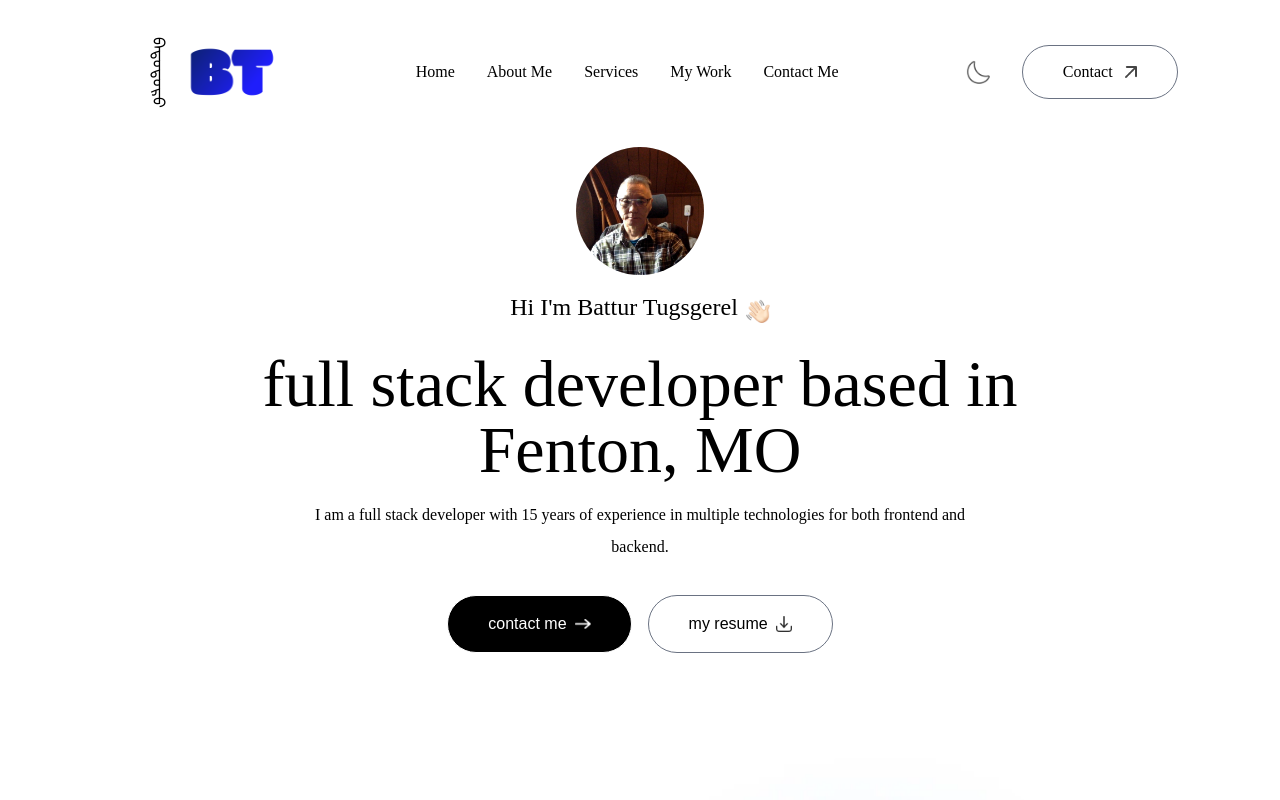
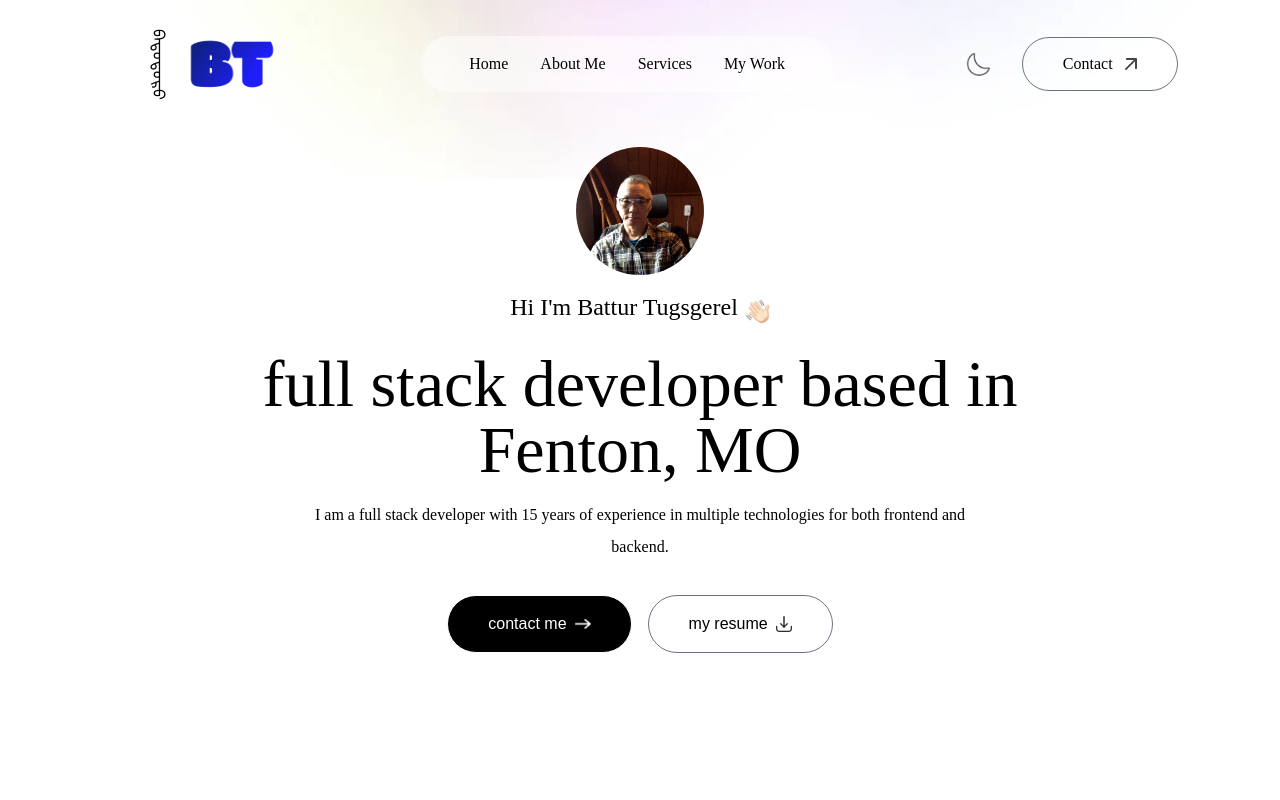
Before and after one commit to tbattur22/portfolio, a Next.js app: page / in a window 1280 px wide. Shown: the top 800 px of the page. Built offline with nearby package versions, Linux system fonts and the light colour scheme; a web font is replaced by a local one.

Commit message:
fixed scroll margin top offsets.

```diff
--- a/app/components/About.jsx
+++ b/app/components/About.jsx
@@ -9,7 +9,7 @@ const About = ({isDarkMode}) => {
         initial={{opacity: 0}}
         whileInView={{opacity: 1}}
         transition={{duration: 1}}
-        id='about' className='w-full px-[12%] py-10 scroll-mt-20'>
+        id='about' className='w-full px-[12%] py-10 scroll-mt-25'>
         <motion.h4
         initial={{opacity: 0, y: -20}}
         whileInView={{opacity: 1, y: 0}}
--- a/app/components/Navbar.jsx
+++ b/app/components/Navbar.jsx
@@ -32,10 +32,10 @@ const Navbar = ({isDarkMode, setIsDarkMode}) => {
 
   return (
     <>
-    <div className='fixed top-0 right-0 w-11/12 -z-10 translate-y-[80%] dark:hidden'>
+    <div className='fixed top-0 right-0 w-11/12 -z-10 translate-y-[-80%] dark:hidden'>
         <Image src={assets.header_bg_color} alt="" className='w-full' />
     </div>
-    <nav className={`w-full fixed px-5 lg:px-8 xl:px-[8%] py-4
+    <nav className={`w-full fixed px-5 lg:px-8 xl:px-[8%] pt-2 pb-0.1
         flex items-center justify-between z-50 ${isScroll ? "bg-white/50 backdrop-blur-lg shadow-xs dark:bg-dark-theme dark:shadow-white/20 " : ""}`}>
         <a href="" className='flex items-center ml-5 pl-5'>
             <div className='[writing-mode:vertical-lr]'>ᠪᠠᠲᠤᠲᠤᠷᠤ</div>
@@ -48,7 +48,6 @@ const Navbar = ({isDarkMode, setIsDarkMode}) => {
             <li><a className="font-Ovo" href="#about">About Me</a></li>
             <li><a className="font-Ovo" href="#services">Services</a></li>
             <li><a className="font-Ovo" href="#work">My Work</a></li>
-            <li><a className="font-Ovo" href="#contact">Contact Me</a></li>
         </ul>
 
         <div className='flex items-center gap-4'>
@@ -76,7 +75,6 @@ const Navbar = ({isDarkMode, setIsDarkMode}) => {
                 <li><a className="font-Ovo" onClick={closeSideMenu} href="#about">About Me</a></li>
                 <li><a className="font-Ovo" onClick={closeSideMenu} href="#services">Services</a></li>
                 <li><a className="font-Ovo" onClick={closeSideMenu} href="#work">My Work</a></li>
-                <li><a className="font-Ovo" onClick={closeSideMenu} href="#contact">Contact Me</a></li>
             </ul>
     </nav>
     </>
--- a/app/components/Services.jsx
+++ b/app/components/Services.jsx
@@ -10,7 +10,7 @@ const Services = ({isDarkMode}) => {
     whileInView={{opacity: 1}}
     transition={{duration: 1}}
 
-    id='services' className='w-full px-[12%] py-10 scroll-mt-20'>
+    id='services' className='w-full px-[12%] py-10 scroll-mt-25'>
         <motion.h4
         initial={{y: -20,opacity: 0}}
         whileInView={{y: 0,opacity: 1}}
--- a/app/components/Work.jsx
+++ b/app/components/Work.jsx
@@ -10,7 +10,7 @@ const Work = ({isDarkMode}) => {
     whileInView={{opacity: 1}}
     transition={{duration: 1}}
 
-    id='work' className='w-full px-[12%] scroll-mt-20'>
+    id='work' className='w-full px-[12%] scroll-mt-35'>
         <motion.h4
         initial={{y: -20,opacity: 0}}
         whileInView={{y: 0,opacity: 1}}
```
